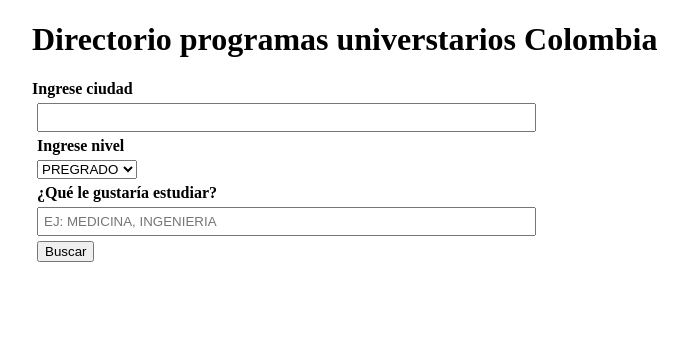
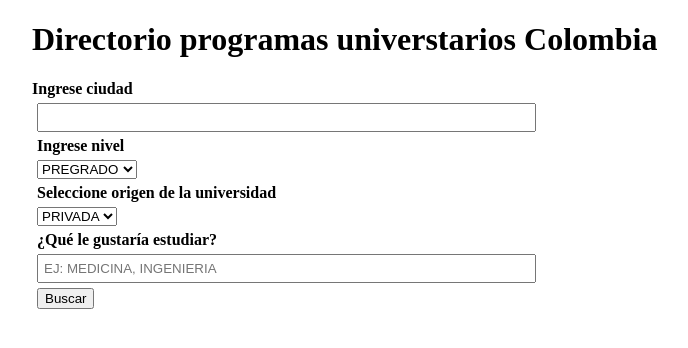
Before and after one commit to PoliGran12345/IntegracionContinua, a PHP site: page / in a window 1280 px wide. Shown: the top 348 px of the page, without its empty margins (118-806 px from the left). Run offline with PHP 8.4, Linux system fonts and the light colour scheme.

Commit message:
Update index.php

```diff
--- a/index.php
+++ b/index.php
@@ -16,6 +16,11 @@
 		  <option value="1">PREGRADO</option>
 		  <option value="2">POSGRADO</option>
 		</select><p>
+		<label>Seleccione origen de la universidad</label>
+		<p><select name="origen">
+		  <option value="1">PRIVADA</option>
+		  <option value="2">OFICIAL</option>
+		</select><p>
 		<label>¿Qué le gustaría estudiar?</label>
 		<p><input type="text" name="programa" value="" placeholder="EJ: MEDICINA, INGENIERIA" /><p>
 		<input type="submit" value="Buscar" />
@@ -23,7 +28,7 @@
 	<!--// FIN FORMULARIO BÚSQUEDAS -->
 <?php
 
-	if(isset($_POST['ciudad']) && isset($_POST['nivel'])  ) {
+	if(isset($_POST['ciudad']) && isset($_POST['nivel']) && isset($_POST['programa']) && isset($_POST['origen'])) {
 		//$ciudad = $_POST['ciudad'];
 		include("includes/resultados.php");
 	} else {}
```
